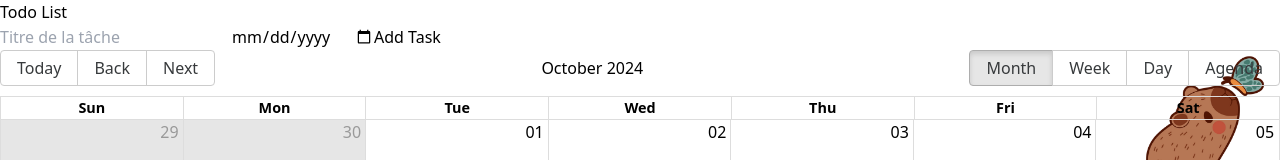
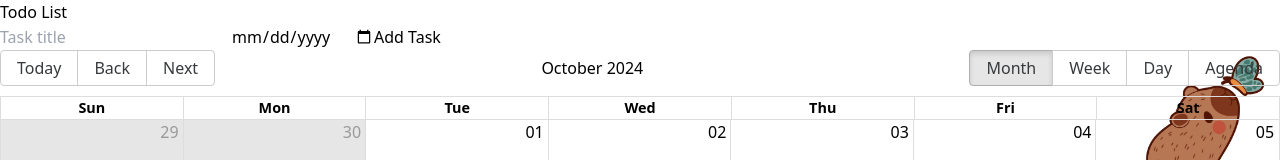
Before and after one commit to Guiton1er/devops-app, a React (Vite) app: page / in a window 1280 px wide. Shown: the top 160 px of the page. Built offline with nearby package versions, Linux system fonts and the light colour scheme.

Commit message:
forgotten english content

```diff
--- a/src/App.tsx
+++ b/src/App.tsx
@@ -68,7 +68,7 @@ function App() {
 
   return (
     <>
-      <h1 className='text-teal-800 font-black text-center p-2 text-2xl font-mono mt-3'>
+      <h1 className='text-teal-800 font-black text-center p-2 text-2xl font-mono mt-3 '>
         Todo List
       </h1>
 
@@ -76,7 +76,7 @@ function App() {
         <input
           type="text"
           className='border p-2 rounded-md'
-          placeholder='Titre de la tâche'
+          placeholder='Task title'
           onChange={(e) => setTitle(e.target.value)}
         />
 
```
